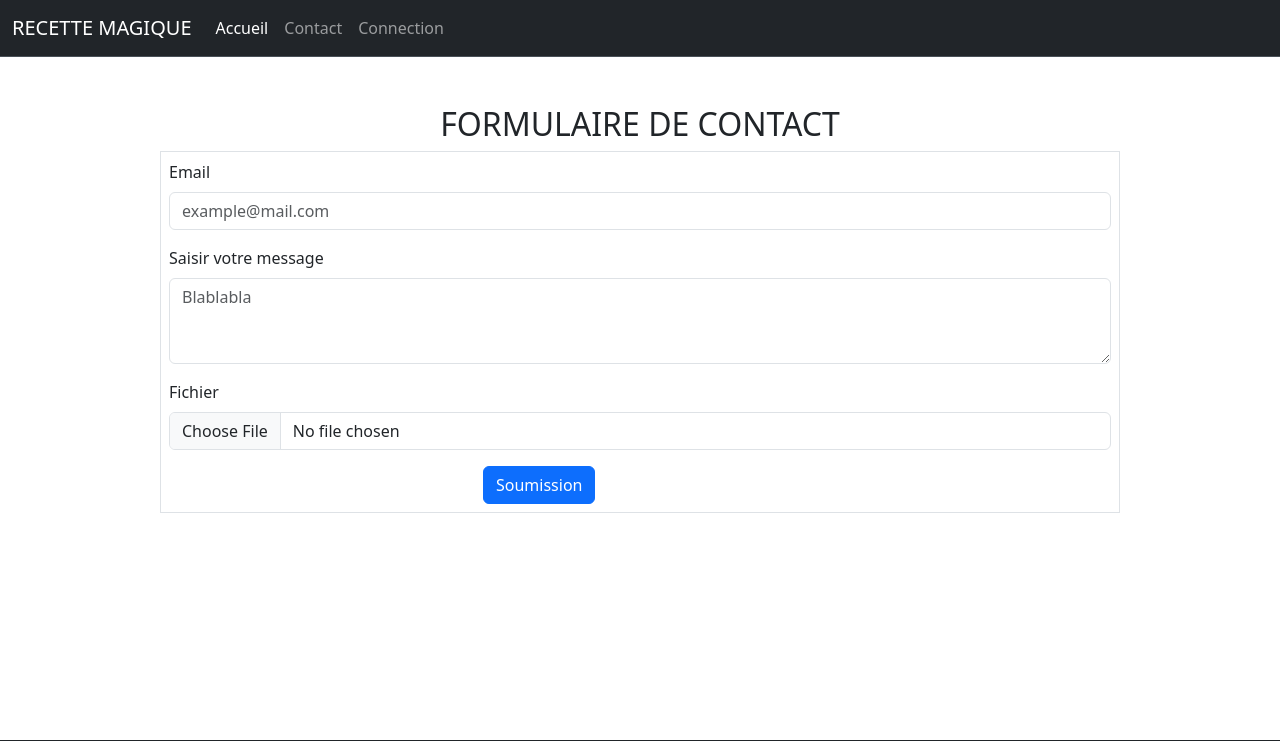
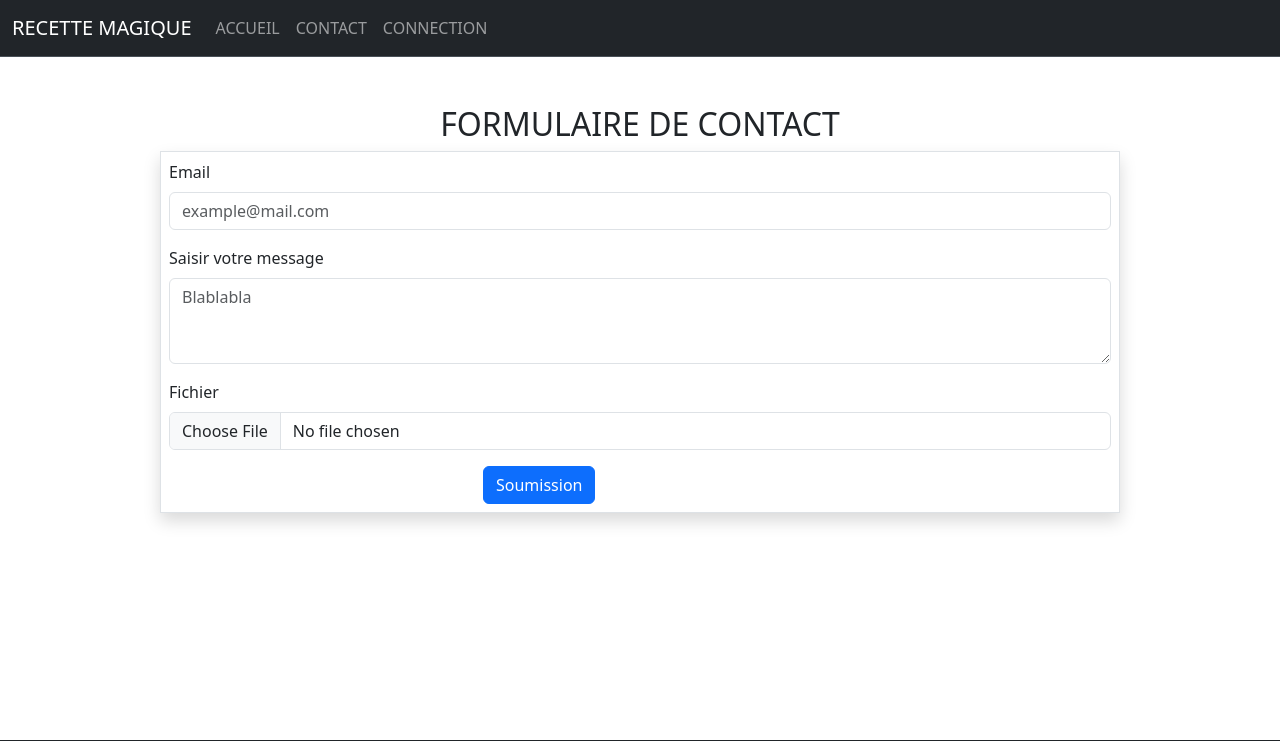
Before and after one commit to GuillemotClement/LEARN_RecetteMagique-PHP, a PHP site: page /contact_form.php in a window 1280 px wide. Shown: the top 741 px of the page. Run offline with PHP 8.4, Linux system fonts and the light colour scheme; some libraries are stand-ins or nearby versions.

```diff
--- a/contact_form.php
+++ b/contact_form.php
@@ -5,7 +5,7 @@ require_once('head.php');
 ?>
 <div class="center mt-5">
     <h2 class="text-uppercase text-center">Formulaire de contact</h2>
-<form action="submit_contact.php" method="post" class="border mx-auto p-2 col-9" enctype="multipart/form-data">
+<form action="submit_contact.php" method="post" class="border mx-auto p-2 col-9 shadow" enctype="multipart/form-data">
     <div class="mb-3">
         <label for="email" class="form-label">Email</label>
         <input type="text" name="email" id="email" placeholder="example@mail.com" class="form-control">
--- a/head.php
+++ b/head.php
@@ -23,13 +23,13 @@
                         <div class="collapse navbar-collapse" id="navbarSupportedContent">
                             <ul class="navbar-nav me-auto mb-2 mb-lg-0">
                                 <li class="nav-item">
-                                    <a class="nav-link active" aria-current="page" href="index.php">Accueil</a>
+                                    <a class="nav-link text-uppercase" aria-current="page" href="index.php">Accueil</a>
                                 </li>
                                 <li class="nav-item">
-                                    <a class="nav-link" href="contact_form.php">Contact</a>
+                                    <a class="nav-link text-uppercase" href="contact_form.php">Contact</a>
                                 </li>
                                 <li class="nav-item">
-                                    <a href="connect_form.php" class="nav-link">Connection</a>
+                                    <a href="connect_form.php" class="nav-link text-uppercase">Connection</a>
                                 </li>
                                 <!-- <li class="nav-item dropdown">
                                 <a class="nav-link dropdown-toggle" href="#" role="button" data-bs-toggle="dropdown" aria-expanded="false">
```
Also changed, not shown: submit_connect.php (+15 -1 lines).
